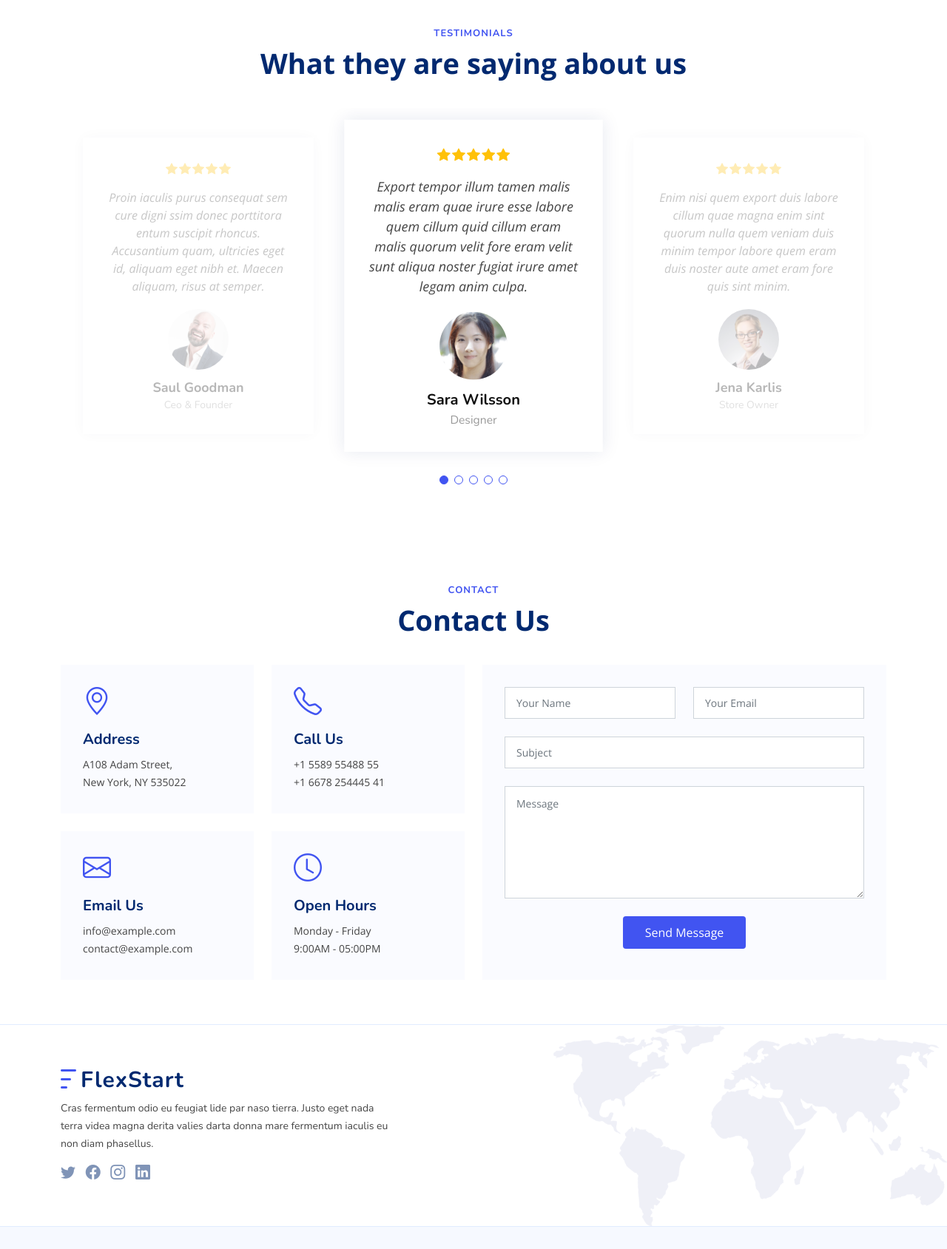
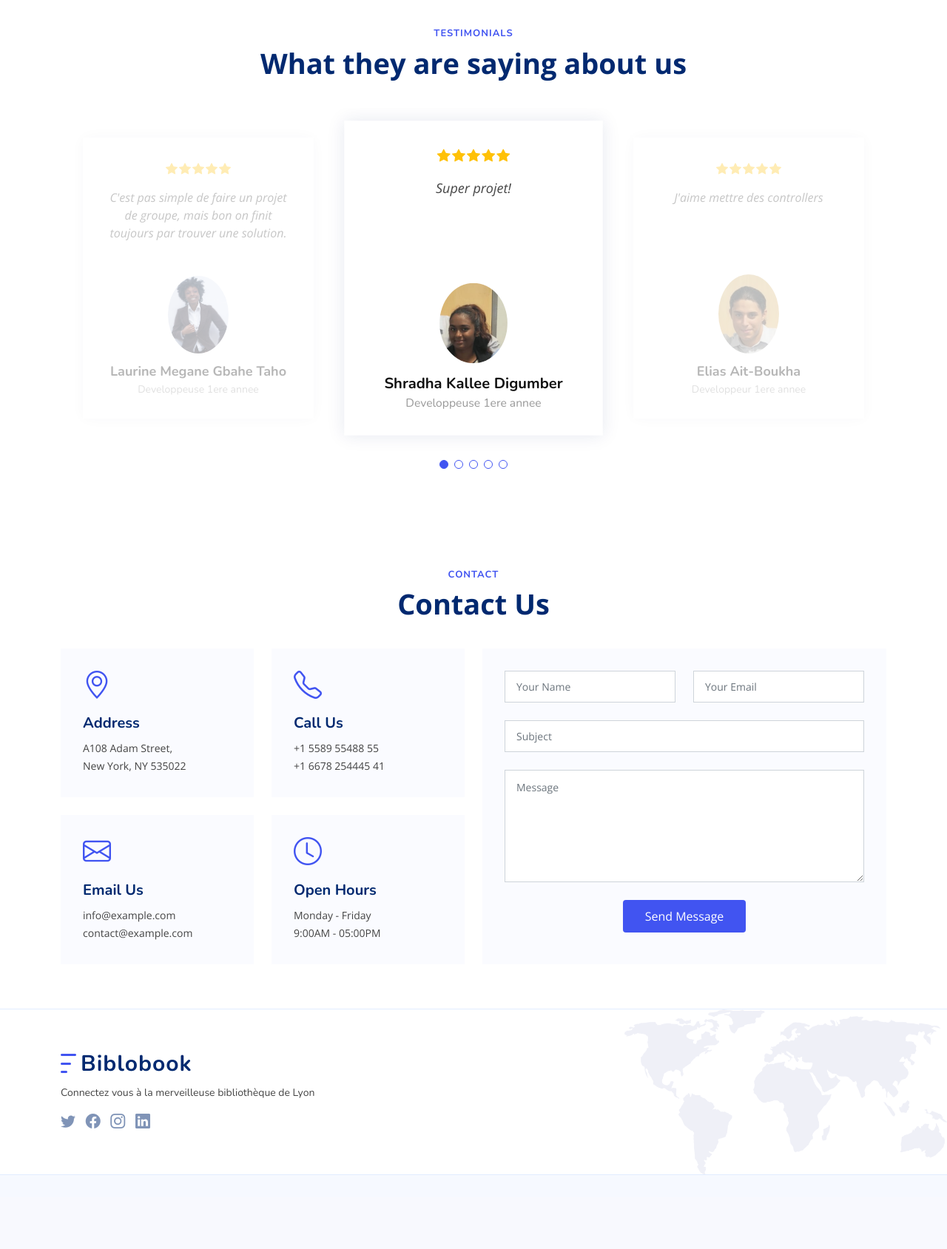
Before and after one commit to Hiunz/Biblobook, a PHP site: page / in a window 1280 px wide. Shown: the part 1087-2776 px from the top of the page at 74% size. After the commit the page ends 2676 px from the top, so only its background shows below. Run offline with PHP 8.4, Linux system fonts and the light colour scheme.

Commit message:
modif index.php

```diff
--- a/index.php
+++ b/index.php
@@ -138,12 +138,12 @@
                   <i class="bi bi-star-fill"></i><i class="bi bi-star-fill"></i><i class="bi bi-star-fill"></i><i class="bi bi-star-fill"></i><i class="bi bi-star-fill"></i>
                 </div>
                 <p>
-                  Proin iaculis purus consequat sem cure digni ssim donec porttitora entum suscipit rhoncus. Accusantium quam, ultricies eget id, aliquam eget nibh et. Maecen aliquam, risus at semper.
+                  C'est pas simple de faire un projet de groupe, mais bon on finit toujours par trouver une solution.
                 </p>
                 <div class="profile mt-auto">
                   <img src="assets/img/template/testimonials/testimonials-1.jpg" class="testimonial-img" alt="">
-                  <h3>Saul Goodman</h3>
-                  <h4>Ceo &amp; Founder</h4>
+                  <h3>Laurine Megane Gbahe Taho</h3>
+                  <h4>Developpeuse 1ere annee</h4>
                 </div>
               </div>
             </div><!-- End testimonial item -->
@@ -154,12 +154,12 @@
                   <i class="bi bi-star-fill"></i><i class="bi bi-star-fill"></i><i class="bi bi-star-fill"></i><i class="bi bi-star-fill"></i><i class="bi bi-star-fill"></i>
                 </div>
                 <p>
-                  Export tempor illum tamen malis malis eram quae irure esse labore quem cillum quid cillum eram malis quorum velit fore eram velit sunt aliqua noster fugiat irure amet legam anim culpa.
+                  Super projet!
                 </p>
                 <div class="profile mt-auto">
-                  <img src="assets/img/template/testimonials/testimonials-2.jpg" class="testimonial-img" alt="">
-                  <h3>Sara Wilsson</h3>
-                  <h4>Designer</h4>
+                  <img src="assets/img/template/testimonials/testimonials-3.jpg" class="testimonial-img" alt="">
+                  <h3>Shradha Kallee Digumber</h3>
+                  <h4>Developpeuse 1ere annee</h4>
                 </div>
               </div>
             </div><!-- End testimonial item -->
@@ -170,12 +170,12 @@
                   <i class="bi bi-star-fill"></i><i class="bi bi-star-fill"></i><i class="bi bi-star-fill"></i><i class="bi bi-star-fill"></i><i class="bi bi-star-fill"></i>
                 </div>
                 <p>
-                  Enim nisi quem export duis labore cillum quae magna enim sint quorum nulla quem veniam duis minim tempor labore quem eram duis noster aute amet eram fore quis sint minim.
+                  J'aime mettre des controllers
                 </p>
                 <div class="profile mt-auto">
-                  <img src="assets/img/template/testimonials/testimonials-3.jpg" class="testimonial-img" alt="">
-                  <h3>Jena Karlis</h3>
-                  <h4>Store Owner</h4>
+                  <img src="assets/img/template/testimonials/testimonials-2.jpg" class="testimonial-img" alt="">
+                  <h3>Elias Ait-Boukha</h3>
+                  <h4>Developpeur 1ere annee</h4>
                 </div>
               </div>
             </div><!-- End testimonial item -->
@@ -186,12 +186,12 @@
                   <i class="bi bi-star-fill"></i><i class="bi bi-star-fill"></i><i class="bi bi-star-fill"></i><i class="bi bi-star-fill"></i><i class="bi bi-star-fill"></i>
                 </div>
                 <p>
-                  Fugiat enim eram quae cillum dolore dolor amet nulla culpa multos export minim fugiat minim velit minim dolor enim duis veniam ipsum anim magna sunt elit fore quem dolore labore illum veniam.
+                  Je lis bien
                 </p>
                 <div class="profile mt-auto">
                   <img src="assets/img/template/testimonials/testimonials-4.jpg" class="testimonial-img" alt="">
-                  <h3>Matt Brandon</h3>
-                  <h4>Freelancer</h4>
+                  <h3>Hugo Zins</h3>
+                  <h4>Developpeur 1ere annee</h4>
                 </div>
               </div>
             </div><!-- End testimonial item -->
@@ -202,12 +202,12 @@
                   <i class="bi bi-star-fill"></i><i class="bi bi-star-fill"></i><i class="bi bi-star-fill"></i><i class="bi bi-star-fill"></i><i class="bi bi-star-fill"></i>
                 </div>
                 <p>
-                  Quis quorum aliqua sint quem legam fore sunt eram irure aliqua veniam tempor noster veniam enim culpa labore duis sunt culpa nulla illum cillum fugiat legam esse veniam culpa fore nisi cillum quid.
+                  J'aime mon métier!
                 </p>
                 <div class="profile mt-auto">
                   <img src="assets/img/template/testimonials/testimonials-5.jpg" class="testimonial-img" alt="">
-                  <h3>John Larson</h3>
-                  <h4>Entrepreneur</h4>
+                  <h3>Tristan Mattei</h3>
+                  <h4>Professeur en developpement informatique</h4>
                 </div>
               </div>
             </div><!-- End testimonial item -->
@@ -320,9 +320,9 @@
           <div class="col-lg-5 col-md-12 footer-info">
             <a href="index.html" class="logo d-flex align-items-center">
               <img src="assets/img/template/logo.png" alt="">
-              <span>FlexStart</span>
+              <span>Biblobook</span>
             </a>
-            <p>Cras fermentum odio eu feugiat lide par naso tierra. Justo eget nada terra videa magna derita valies darta donna mare fermentum iaculis eu non diam phasellus.</p>
+            <p>Connectez vous à la merveilleuse bibliothèque de Lyon</p>
             <div class="social-links mt-3">
               <a href="#" class="twitter"><i class="bi bi-twitter"></i></a>
               <a href="#" class="facebook"><i class="bi bi-facebook"></i></a>
```
Also changed, not shown: assets/img/template/testimonials/testimonials-1.jpg, assets/img/template/testimonials/testimonials-2.jpg, assets/img/template/testimonials/testimonials-3.jpg, assets/img/template/testimonials/testimonials-4.jpg, assets/img/template/testimonials/testimonials-5.jpg.
